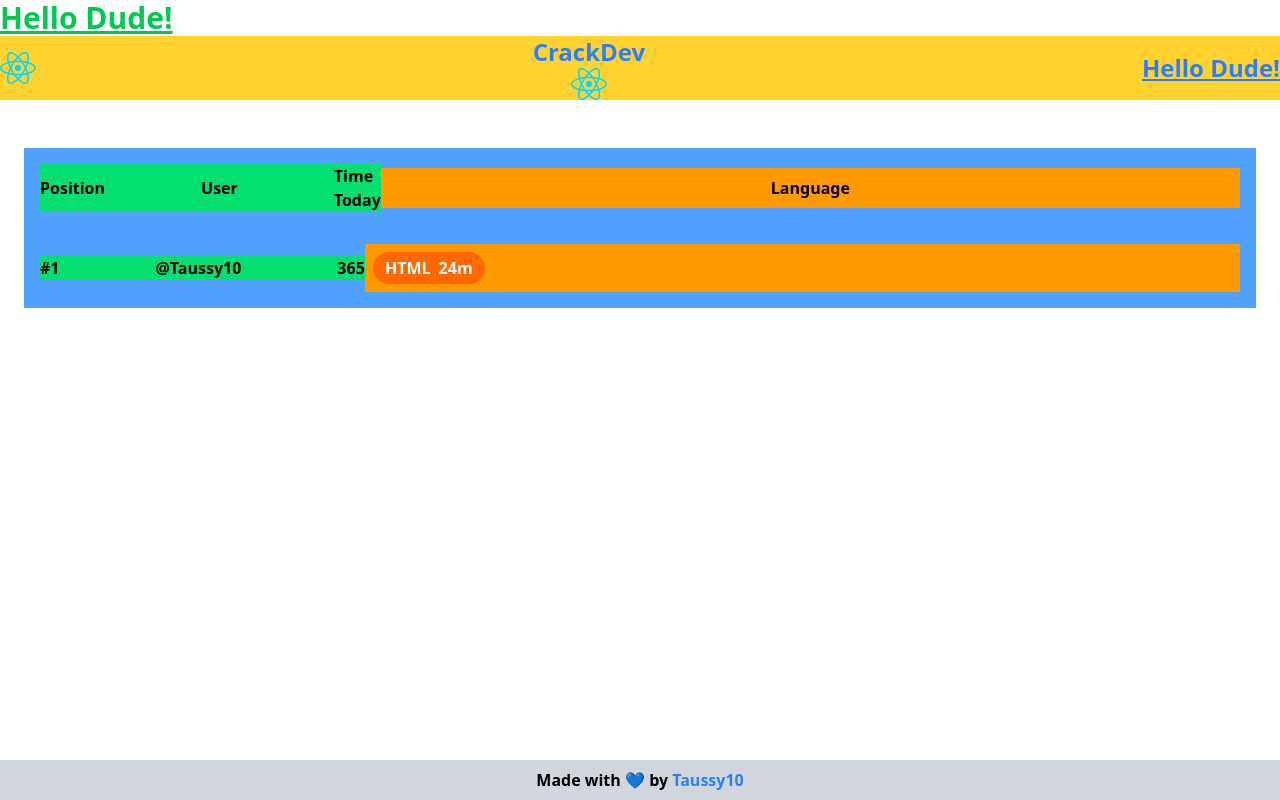
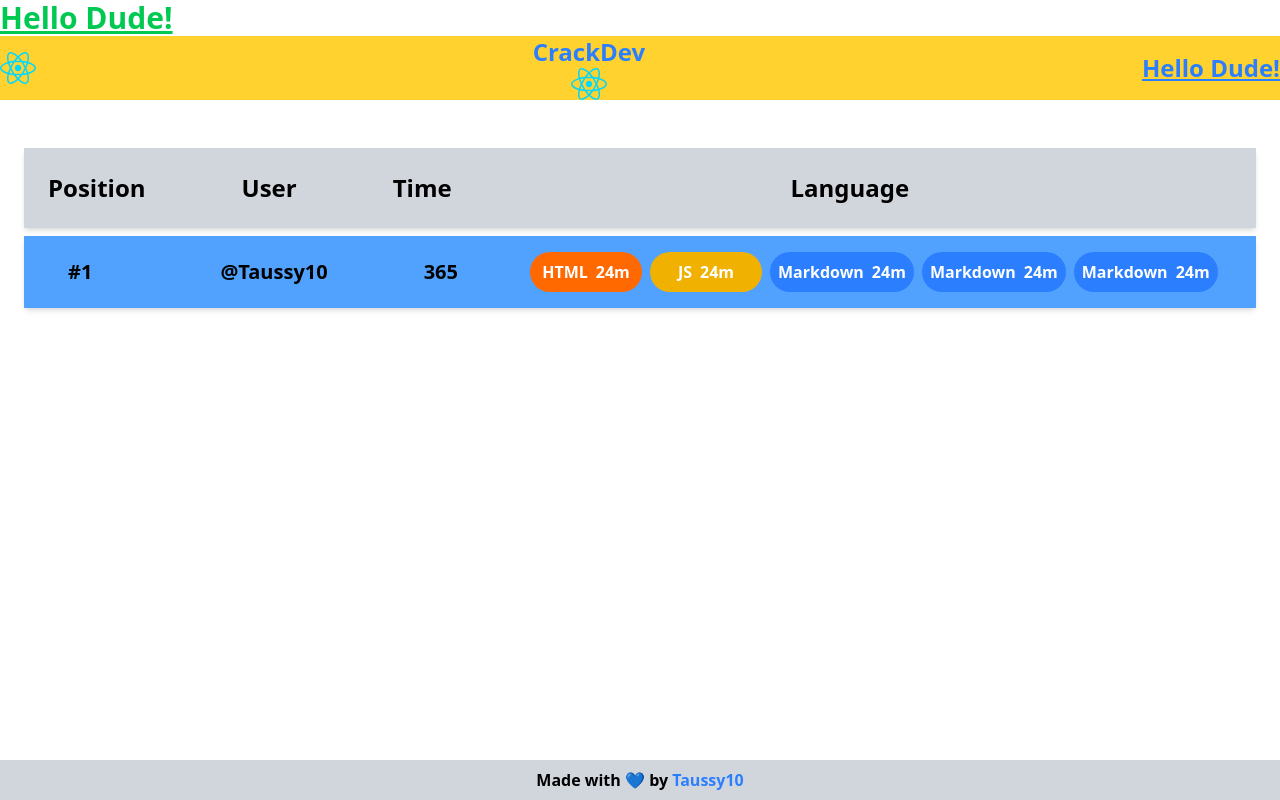
Before and after one commit to Taussy10/crackdev-site, a React (Vite) app: page / in a window 1280 px wide. Built offline with nearby package versions, Linux system fonts and the light colour scheme.

Commit message:
add languages

```diff
--- a/src/page/home.tsx
+++ b/src/page/home.tsx
@@ -2,7 +2,7 @@ import Header from '../components/header'
 import Footer from '../components/footer'
 const Home = () => {
   return (
-    <div className=' '>
+    <div className='  '>
     <Header />
     {/* Create two divs
     1. for postion , user and time
@@ -14,45 +14,77 @@ const Home = () => {
 
 
 {/* Container for both divs  */}
-<div className=' flex
- flex-row items-center  p-4  bg-blue-400'>
+
+{/* bg-blue-400 */}
+<div className=' flex mb-2
+ flex-row items-center  p-4 bg-gray-300 shadow-md   '>
 
       {/* div-1 */}
-      <div className=' bg-green-400 flex
- flex-row items-center gap-24  justify-between'>
-      <h1 className='font-bold'>Position</h1>
-      <h1 className='font-bold'>User</h1>
-      <h1 className='font-bold'>Time Today</h1>
+      {/* bg-green-400 */}
+      <div className='  flex
+ flex-row items-center gap-24 p-2  justify-between'>
+      <h1 className='font-bold text-2xl'>Position</h1>
+      <h1 className='font-bold text-2xl'>User</h1>
+      <h1 className='font-bold  text-2xl'>Time</h1>
       </div>
 
-<div className=' bg-amber-500  w-full  p-2 text-center'>
-  <h1 className='font-bold' >Language</h1>
+{/* bg-amber-500 */}
+<div className='   w-full  p-2 text-center'>
+  <h1 className='font-bold text-2xl' >Language</h1>
 </div>
 
 </div>
 
 
 
-{/* Content */}
-<div className=' flex
- flex-row items-center  p-4  bg-blue-400'>
 
-      {/* div-1 */}
-      <div className=' bg-green-400 flex
-    flex-row items-center gap-24 justify-between'>
-      <h1 className='font-semibold'>#1</h1>
-      <h1 className='font-semibold'>@Taussy10</h1>
-      <h1 className='font-semibold'>365</h1>
+
+{/* Content bg-blue-400 */}
+<div className=' flex bg-blue-400  shadow-md
+ flex-row items-center  px-4 py-2  '>
+
+      {/* div-1 bg-green-400 */}
+      <div className='  flex
+    flex-row items-center  gap-24 justify-between'>
+      <h1 className='font-semibold text-xl ml-7'>#1</h1>
+      <h1 className=' text-xl font-semibold ml-8'>@Taussy10</h1>
+      <h1 className=' text-xl font-semibold '>365</h1>
       </div>
 
-<div className=' bg-amber-500  w-full  p-2 text-center'>
+{/* bg-amber-500  */}
+<div className='  w-full  p-2 text-center ml-16'>
+
+  {/* div for languages   */}
+  <div className=' flex flex-row items-center   gap-2'>
 
 <div className=' flex flex-row  gap-2 justify-center items-center
-  bg-orange-500 rounded-3xl  p-1  w-28 '>
+  bg-orange-500 rounded-3xl  p-2  w-28 '>
 <h1 className=' text-white   text-base  font-semibold'>HTML</h1>
 <h1 className=' text-white font-semibold text-base'>24m</h1>
 </div>
+<div className=' flex flex-row  gap-2 justify-center items-center
+  bg-yellow-500 rounded-3xl  p-2  w-28 '>
+<h1 className=' text-white   text-base  font-semibold'>JS</h1>
+<h1 className=' text-white font-semibold text-base'>24m</h1>
+</div>
+<div className=' flex flex-row  gap-2 justify-center items-center
+  bg-blue-500 rounded-3xl  p-2   '>
+<h1 className=' text-white   text-base  font-semibold'>Markdown</h1>
+<h1 className=' text-white font-semibold text-base'>24m</h1>
+</div>
+<div className=' flex flex-row  gap-2 justify-center items-center
+  bg-blue-500 rounded-3xl  p-2   '>
+<h1 className=' text-white   text-base  font-semibold'>Markdown</h1>
+<h1 className=' text-white font-semibold text-base'>24m</h1>
+</div>
+<div className=' flex flex-row  gap-2 justify-center items-center
+  bg-blue-500 rounded-3xl  p-2   '>
+<h1 className=' text-white   text-base  font-semibold'>Markdown</h1>
+<h1 className=' text-white font-semibold text-base'>24m</h1>
+</div>
 
+
+    </div>
 
 {/* Divs for languages */}
 
```
